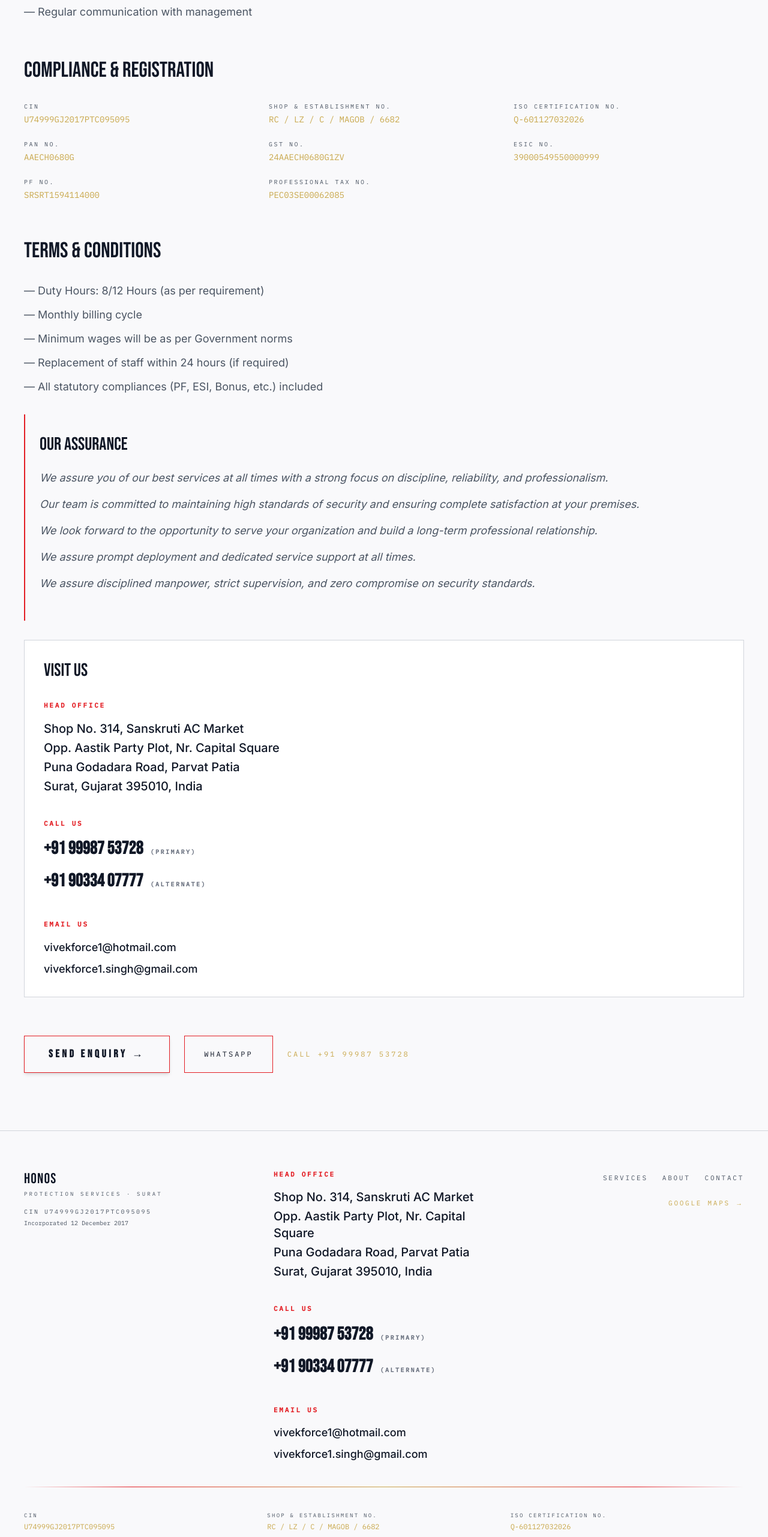
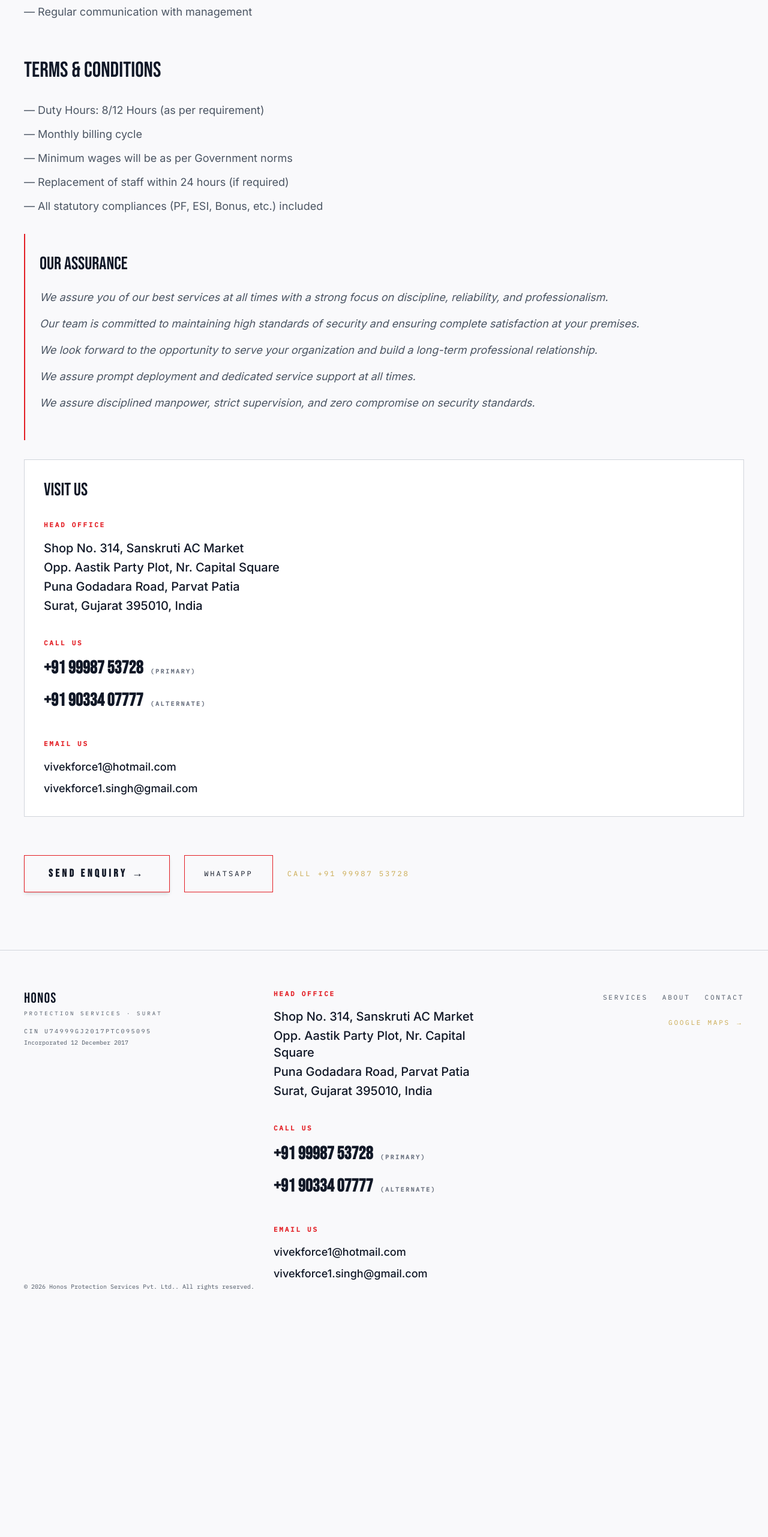
Before and after one commit to shivansh-121/Honos_Webstie, a Next.js app: page /about in a window 1280 px wide. Shown: the part 2723-5286 px from the top of the page at 60% size. After the commit the page ends 4940 px from the top, so only its background shows below. Built offline with nearby package versions, Linux system fonts and the light colour scheme.

Commit message:
remove: compliance and registration section with sensitive IDs

```diff
--- a/app/about/page.tsx
+++ b/app/about/page.tsx
@@ -9,7 +9,6 @@
   whyChooseUs,
   training,
   supervision,
-  compliance,
   terms,
   conclusion,
 } from '@/lib/company-data';
@@ -132,21 +131,7 @@
           </ul>
         </section>
 
-        <section className="py-8">
-          <h2 className="mb-8 font-display text-4xl uppercase text-honos-white">
-            Compliance & Registration
-          </h2>
-          <dl className="grid gap-6 sm:grid-cols-2 lg:grid-cols-3">
-            {compliance.map((item) => (
-              <div key={item.label}>
-                <dt className="font-mono text-[10px] uppercase tracking-widest text-honos-muted">
-                  {item.label}
-                </dt>
-                <dd className="mt-1 font-mono text-sm text-gold">{item.value}</dd>
-              </div>
-            ))}
-          </dl>
-        </section>
+
 
         <section className="py-8">
           <h2 className="mb-8 font-display text-4xl uppercase text-honos-white">
--- a/components/sections/About.tsx
+++ b/components/sections/About.tsx
@@ -4,7 +4,7 @@
 import gsap from 'gsap';
 import { ScrollTrigger } from 'gsap/ScrollTrigger';
 import { SectionLabel } from '@/components/ui/SectionLabel';
-import { company, whyChooseUs, compliance } from '@/lib/company-data';
+import { company, whyChooseUs } from '@/lib/company-data';
 
 gsap.registerPlugin(ScrollTrigger);
 
@@ -123,22 +123,7 @@
           </ul>
         </article>
 
-        <article className="about-panel flex h-full w-screen shrink-0 flex-col justify-center px-8 lg:px-20">
-          <SectionLabel className="mb-6">03 / Compliance & Registration</SectionLabel>
-          <h2 className="mb-10 font-display text-4xl uppercase tracking-wider text-honos-white">
-            Registered & Compliant
-          </h2>
-          <dl className="grid max-w-2xl gap-4 sm:grid-cols-2">
-            {compliance.map((item) => (
-              <div key={item.label} className="border-l border-gold pl-4">
-                <dt className="font-mono text-[10px] uppercase tracking-widest text-honos-muted">
-                  {item.label}
-                </dt>
-                <dd className="mt-1 font-mono text-sm text-gold">{item.value}</dd>
-              </div>
-            ))}
-          </dl>
-        </article>
+
       </div>
     </section>
   );
--- a/components/sections/Footer.tsx
+++ b/components/sections/Footer.tsx
@@ -1,5 +1,5 @@
 import Link from 'next/link';
-import { company, compliance, contact } from '@/lib/company-data';
+import { company, contact } from '@/lib/company-data';
 import { ContactDetails } from '@/components/ui/ContactDetails';
 import { NavBrand } from '@/components/ui/NavBrand';
 
@@ -52,20 +52,7 @@
           </nav>
         </div>
 
-        <div className="section-divider my-10" />
 
-        <div className="grid gap-4 sm:grid-cols-2 lg:grid-cols-3">
-          {compliance.slice(0, 3).map((c) => (
-            <div key={c.label}>
-              <p className="font-mono text-[9px] uppercase tracking-widest text-honos-muted">
-                {c.label}
-              </p>
-              <p className="mt-1 font-mono text-xs text-gold">{c.value}</p>
-            </div>
-          ))}
-        </div>
-
-        <div className="section-divider my-10" />
 
         <p className="font-mono text-[10px] text-honos-muted">
           © {new Date().getFullYear()} {company.legalName}. All rights reserved.
--- a/lib/company-data.ts
+++ b/lib/company-data.ts
@@ -212,17 +212,6 @@
   ],
 };
 
-export const compliance = [
-  { label: 'CIN', value: 'U74999GJ2017PTC095095' },
-  { label: 'Shop & Establishment No.', value: 'RC / LZ / C / MAGOB / 6682' },
-  { label: 'ISO Certification No.', value: 'Q-601127032026' },
-  { label: 'PAN No.', value: 'AAECH0680G' },
-  { label: 'GST No.', value: '24AAECH0680G1ZV' },
-  { label: 'ESIC No.', value: '39000549550000999' },
-  { label: 'PF No.', value: 'SRSRT1594114000' },
-  { label: 'Professional Tax No.', value: 'PEC03SE00062085' },
-];
-
 export const industryCategories = [
   {
     name: 'Cinema & Multiplex',
```
